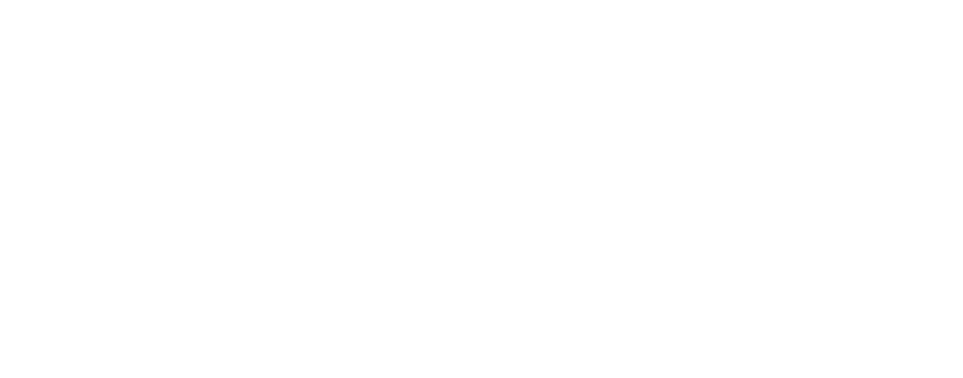
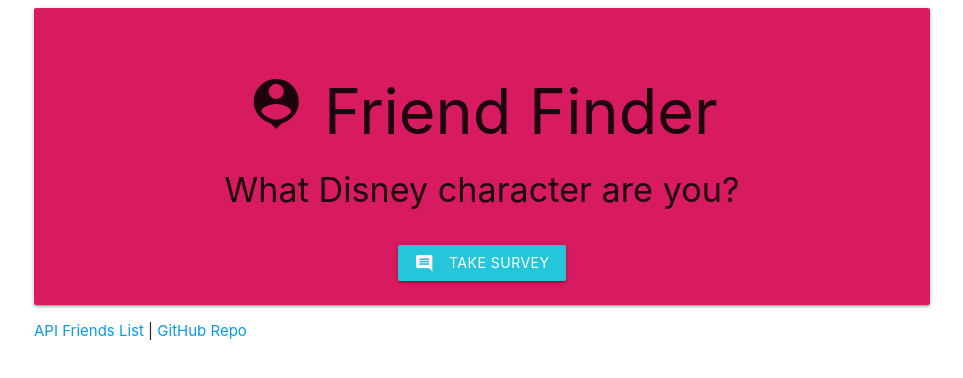
Before and after one commit to sarahav2/friend-finder, a plain HTML site: page app/public/index.html in a window 1280 px wide. Shown: the whole page, without its empty margins (158-1121 px from the left). Drawn offline with nearby package versions, Linux system fonts and the light colour scheme.

Commit message:
made changes to html

```diff
--- a/app/public/index.html
+++ b/app/public/index.html
@@ -16,6 +16,18 @@
 
 </head>
 <body>
+    <div class='container'>
+        <div class='card-panel pink darken-1 col s12'>
+            <section class='center-align'>
+                <h1><i class="medium material-icons">person_pin</i> Friend Finder</h1>
+                <h4>What Disney character are you?</h4><br>
+                <a href='/survey' class="waves-effect waves-light btn cyan lighten-1"><i class="material-icons left">comment</i>Take Survey</a>
+            </section>
+            </div>
+            <div class='col s4'>
+             <p><a href='/api/friends'>API Friends List</a> | <a href='https://www.google.coms' target= '_blank'>GitHub Repo</a></p>
+        </div>
+     </div>
 
 </body>
 </html>
```
Also changed, not shown: app/public/survey.html (added).
